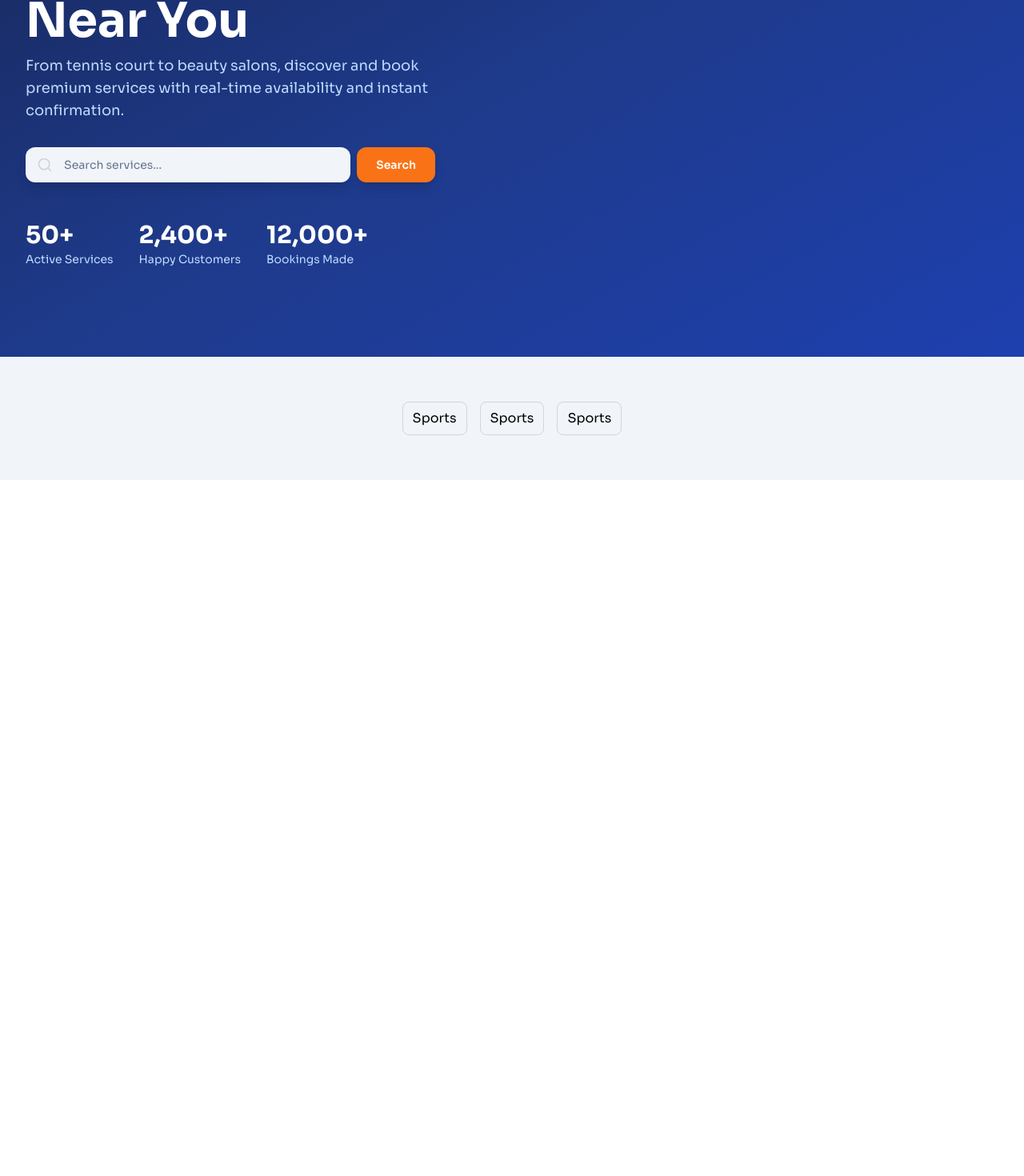
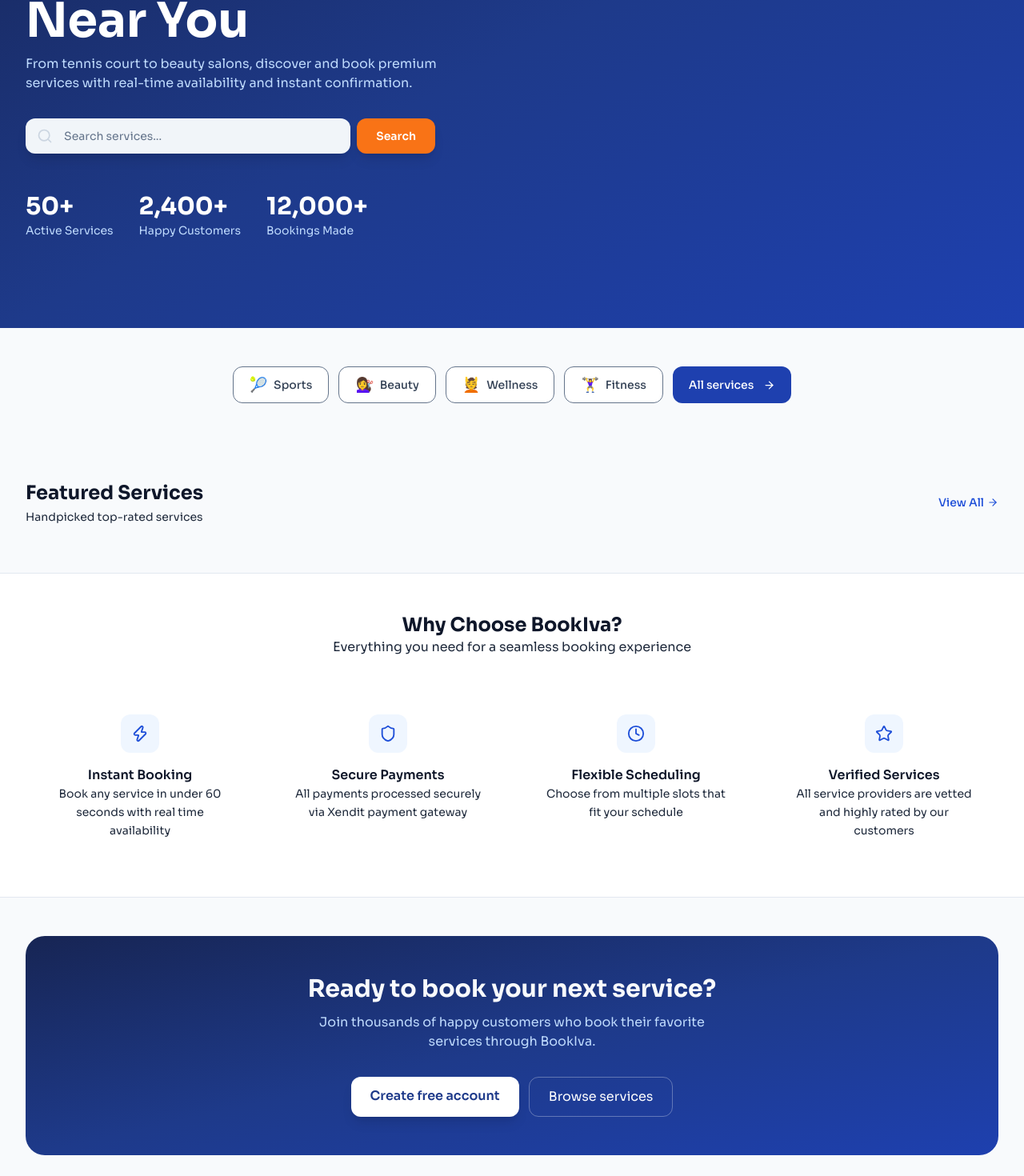
Before and after one commit to zriqxnn12/bookiva-fe, a React (Vite) app: page / in a window 1280 px wide. Shown: the part 282-1752 px from the top of the page at 80% size. Before the commit the page ends 882 px from the top, so only its background shows below. Built offline with nearby package versions, Linux system fonts and the light colour scheme.

Commit message:
update progress landing page

```diff
--- a/src/App.jsx
+++ b/src/App.jsx
@@ -1,12 +1,17 @@
 import { HelmetProvider } from "react-helmet-async";
 import HomePage from "./pages/HomePage";
+import { BrowserRouter, Route, Routes } from "react-router-dom";
 
 function App() {
   return (
     <>
-      <HelmetProvider>
-        <HomePage />
-      </HelmetProvider>
+      <BrowserRouter>
+        <HelmetProvider>
+          <Routes>
+            <Route path="/" element={<HomePage />} />
+          </Routes>
+        </HelmetProvider>
+      </BrowserRouter>
     </>
   );
 }
--- a/src/pages/HomePage.jsx
+++ b/src/pages/HomePage.jsx
@@ -1,9 +1,33 @@
-import { Search } from "lucide-react";
+import { ArrowRight, Clock, Search, Shield, Star, Zap } from "lucide-react";
 import React, { useState } from "react";
 import { Helmet } from "react-helmet-async";
+import { Link } from "react-router-dom";
 
 function HomePage() {
   const [search, setSearch] = useState("");
+
+  const features = [
+    {
+      icon: Zap,
+      title: "Instant Booking",
+      desc: "Book any service in under 60 seconds with real time availability",
+    },
+    {
+      icon: Shield,
+      title: "Secure Payments",
+      desc: "All payments processed securely via Xendit payment gateway",
+    },
+    {
+      icon: Clock,
+      title: "Flexible Scheduling",
+      desc: "Choose from multiple slots that fit your schedule",
+    },
+    {
+      icon: Star,
+      title: "Verified Services",
+      desc: "All service providers are vetted and highly rated by our customers",
+    },
+  ];
 
   return (
     <>
@@ -16,8 +40,9 @@
       </Helmet>
 
       <div className="min-h-screen bg-slate-50">
+        {/* hero banner */}
         <section className="relative bg-gradient-to-br from-blue-950 via-blue-900 to-blue-800 text-white overflow-hidden">
-          <div className="relative max-w-7xl mx-auto px-6 lg:px-8 py-28">
+          <div className="relative max-w-7xl mx-auto px-4 sm:px-6 lg:px-8 py-28">
             <div className="inline-flex items-center gap-2 bg-white/10 backdrop-blur-sm border border-white/10 rounded-full px-4 py-1.5 font-bold text-sm">
               <span className="rounded-full h-2 w-2 bg-orange-500"></span> Book
               service instantly, no hassie
@@ -29,7 +54,7 @@
               </span>{" "}
               near you
             </h1>
-            <p className="text-blue-200 text-lg max-w-xl mb-8">
+            <p className="text-blue-200 max-w-xl mb-8">
               From tennis court to beauty salons, discover and book premium
               services with real-time availability and instant confirmation.
             </p>
@@ -76,17 +101,107 @@
           </div>
         </section>
 
-        <section className="relative overflow-hidden bg-slate-100">
-          <div className="relative max-w-7xl mx-auto px-6 lg:px-8 py-14">
-            <div className="flex items-center justify-center gap-4">
-              <div className="px-3 py-2 border border-gray-300 rounded-lg">
-                <p>Sports</p>
-              </div>
-              <div className="px-3 py-2 border border-gray-300 rounded-lg">
-                <p>Sports</p>
-              </div>
-              <div className="px-3 py-2 border border-gray-300 rounded-lg">
-                <p>Sports</p>
+        {/* button filter section */}
+        <section className="max-w-7xl mx-auto px-4 sm:px-6 lg:px-8 py-12">
+          <div className="flex flex-wrap gap-3 justify-center">
+            {[
+              { emoji: "🎾", label: "Sports" },
+              { emoji: "💇‍♀️", label: "Beauty" },
+              { emoji: "💆", label: "Wellness" },
+              { emoji: "🏋️‍♀️", label: "Fitness" },
+            ].map(({ emoji, label }) => (
+              <Link
+                to={`/services?category=${label.toLowerCase()}`}
+                key={label}
+                className="flex items-center font-medium gap-2 rounded-xl px-5 py-2 bg-white border border-slate-500 hover:border-slate-800 hover:bg-slate-300 transition-all text-sm text-slate-700 hover:shadow-sm"
+              >
+                <span className="text-lg">{emoji}</span>
+                {label}
+              </Link>
+            ))}
+            <Link
+              to="/services"
+              className="bg-blue-800 px-5 py-2 font-medium rounded-xl text-white flex items-center gap-3 text-sm hover:bg-blue-900 transition-all hover:shadow-sm"
+            >
+              All services <ArrowRight size={15} />
+            </Link>
+          </div>
+        </section>
+
+        {/* featured services section */}
+        <section className="max-w-7xl mx-auto px-4 sm:px-6 lg:px-8 py-12">
+          <div className="flex items-center justify-between">
+            <div>
+              <h2 className="capitalize text-2xl font-bold text-slate-900">
+                featured services
+              </h2>
+              <p className="text-slate-800 mt-1 text-sm">
+                Handpicked top-rated services
+              </p>
+            </div>
+            <Link
+              to="/services"
+              className="text-blue-700 text-sm flex gap-1 items-center font-medium hover:text-blue-900"
+            >
+              View All <ArrowRight size={14} />
+            </Link>
+          </div>
+
+          <div className="grid grid-cols-1 sm:grid-cols-2 md:grid-cols-3 lg:grid-cols-4 gap-5 mt-3">
+            {/* card component */}
+          </div>
+        </section>
+
+        {/* why section */}
+        <section className="bg-white border-y border-slate-200">
+          <div className="max-w-7xl mx-auto px-4 sm:px-6 lg:px-8 py-12">
+            <div className="text-center">
+              <h1 className="font-bold text-2xl text-slate-900">
+                Why Choose BookIva?
+              </h1>
+              <p className="text-slate-800">
+                Everything you need for a seamless booking experience
+              </p>
+            </div>
+            <div className="grid grid-cols-1 sm:grid-cols-2 lg:grid-cols-4 gap-6 mt-12">
+              {features.map(({ icon: Icon, title, desc }) => (
+                <div key={title} className="text-center p-6">
+                  <div className="w-12 h-12 flex items-center justify-center bg-blue-50 rounded-xl mx-auto mb-4">
+                    <Icon size={22} className="text-blue-700" />
+                  </div>
+                  <h3 className="font-semibold text-slate-900">{title}</h3>
+                  <p className="text-sm text-slate-800 leading-relaxed">
+                    {desc}
+                  </p>
+                </div>
+              ))}
+            </div>
+          </div>
+        </section>
+
+        <section className="max-w-7xl mx-auto px-4 sm:px-6 lg:px-8 py-12">
+          <div className="relative p-8 sm:p-12 rounded-3xl bg-gradient-to-br from-blue-950 via-blue-900 to-blue-800 text-white text-center overflow-hidden">
+            <div className="relative">
+              <h2 className="text-2xl sm:text-3xl font-bold mb-3 text-slate-50">
+                Ready to book your next service?
+              </h2>
+              <p className="text-blue-200 max-w-lg mb-8 mx-auto">
+                Join thousands of happy customers who book their favorite
+                services through BookIva.
+              </p>
+              <div className="flex flex-wrap justify-center gap-3">
+                <Link
+                  to="/register"
+                  className="bg-white text-blue-900 px-6 py-3 font-semibold rounded-xl hover:text-blue-950 transition-all active:scale-95 shadow-lg"
+                >
+                  Create free account
+                </Link>
+                <Link
+                  to="/services"
+                  className="border border-white/30 px-6 py-3 rounded-xl hover:bg-white/10 transition-all"
+                >
+                  Browse services
+                </Link>
               </div>
             </div>
           </div>
```
